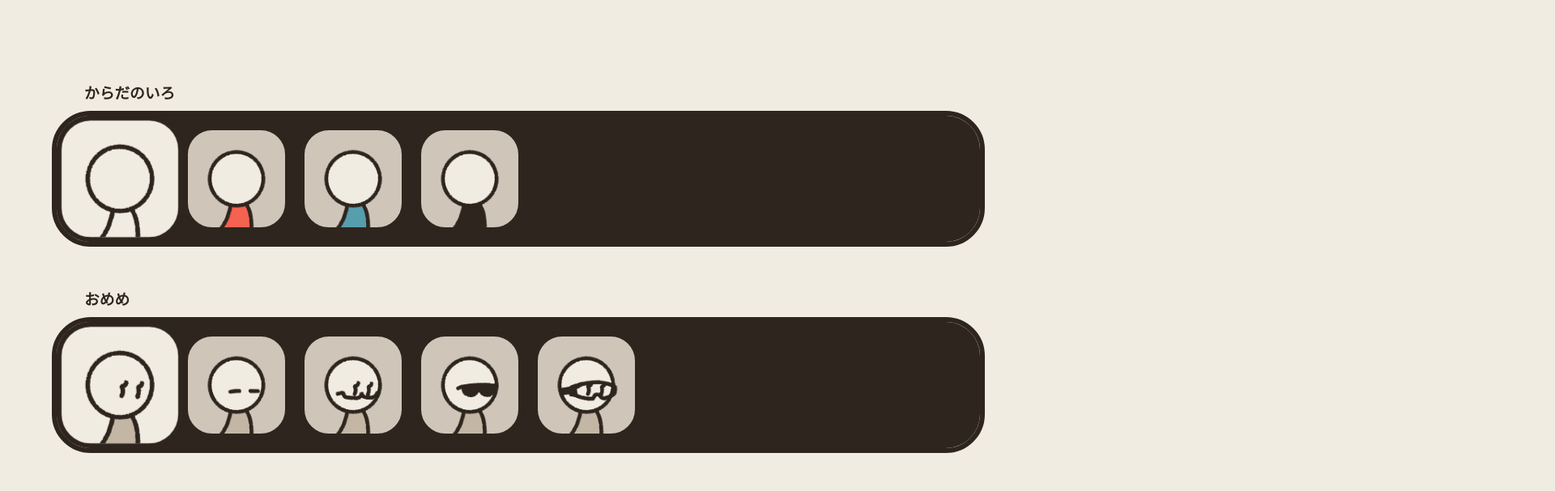
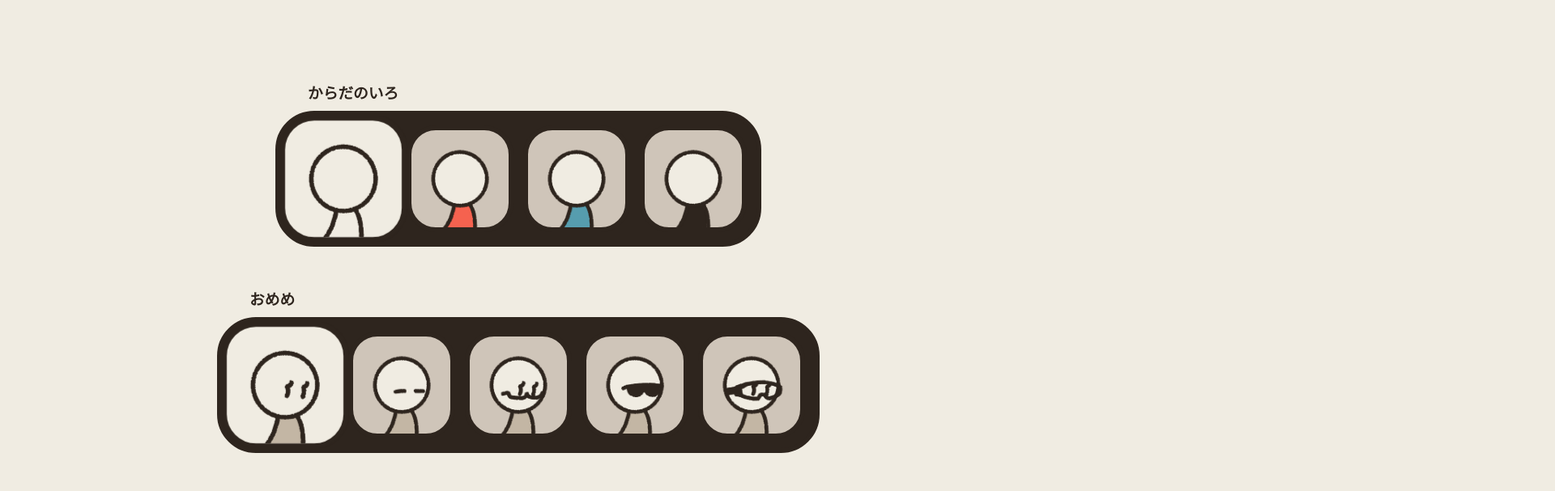
Before and after one commit to wak4kusa296/KaginokoMaker, a plain HTML site: page index.html in a window 1280 px wide. Shown: the top 607 px of the page at 81% size, 1920 px wide, since content can reach past the window. Drawn offline with nearby package versions, Linux system fonts and the light colour scheme.

Commit message:
Update styles.css

```diff
--- a/styles.css
+++ b/styles.css
@@ -60,16 +60,17 @@ h3 {
 .contents-box {
     display: flex;
     overflow-x: auto;
+    overflow-y: hidden; /* 縦方向のスクロールを隠す */
     gap: 12px;
     height: auto;
-    width: 90vw; /* 親要素の内側いっぱいに広がる */
+    width: 100%; /* 親要素の内側いっぱいに広がる */
     background: #2e251e;
     border-radius: 48px;
     border: solid 6px #2e251e;
     padding: 12px;
-    margin: 0;
     box-sizing: border-box; /* パディングやボーダーの影響を受ける */
 }
+
 
 .canvas-box {
     display: flex;
```
